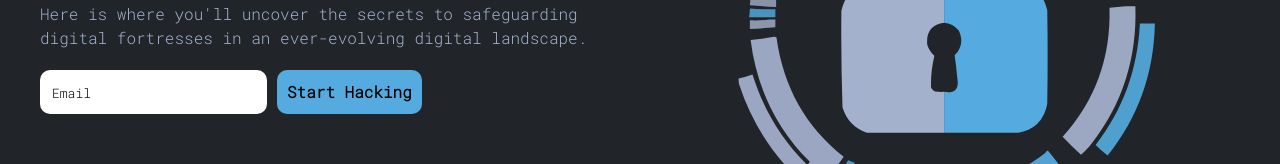
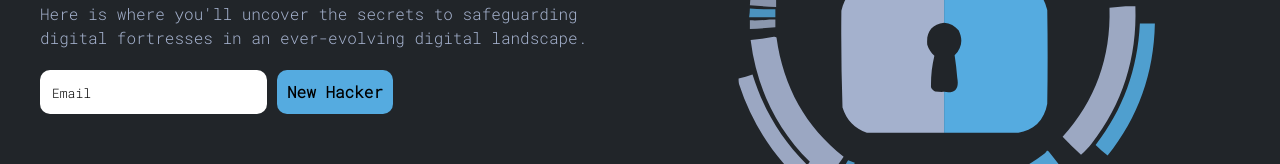
Before and after one commit to marcabounader/HackTheWeb-FrontEnd, a React (Create React App) app in the folder hacktheweb-frontend/: page / in a window 1280 px wide. Shown: the part 466-630 px from the top of the page. Built offline with nearby package versions, Linux system fonts and the light colour scheme; what react-chatbot-kit would draw is missing.

Commit message:
Added landing page primary gsap

```diff
--- a/hacktheweb-frontend/src/pages/Landing/index.jsx
+++ b/hacktheweb-frontend/src/pages/Landing/index.jsx
@@ -5,7 +5,7 @@ import RegisterForm from "../../components/Forms/RegisterForm";
 import "./landing.css"
 import CyberSecurityLogo from "../../assets/logos/logo-cyber-security.svg"; // Import the SVG
 
-const Landing = ({onEnter,onLeave,isLoginModalOpen,handleOpenLoginModal, handleCloseLoginModal,isRegisterModalOpen,handleCloseRegisterModal,handleOpenRegisterModal}) => {
+const Landing = ({onPrimaryEnter,onPrimaryLeave,isLoginModalOpen,handleOpenLoginModal, handleCloseLoginModal,isRegisterModalOpen,handleCloseRegisterModal,handleOpenRegisterModal}) => {
     const [myEmail,setMyEmail]=useState('');
 
 
@@ -27,7 +27,7 @@ const Landing = ({onEnter,onLeave,isLoginModalOpen,handleOpenLoginModal, handleC
                     </div>
                     <div className="my-5">
                         <input type="text" placeholder="Email" className="email-input" value={myEmail} onChange={onChange}/>
-                        <button className="btn primary-btn email-btn" onMouseEnter={onEnter} onMouseLeave={onLeave} onClick={handleOpenRegisterModal}>Start Hacking</button>
+                        <button className="btn primary-btn email-btn" onMouseEnter={onPrimaryEnter} onMouseLeave={onPrimaryLeave} onClick={handleOpenRegisterModal}>New Hacker</button>
                     </div>
                 </div>
                 <div className="flex flex-col self-stretch justify-center items-center basis-3/6 ">
```
